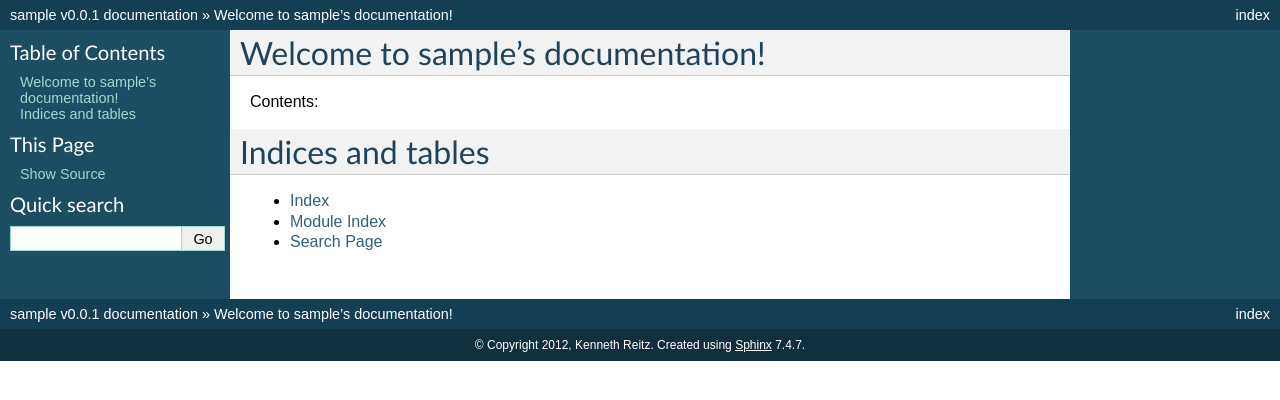
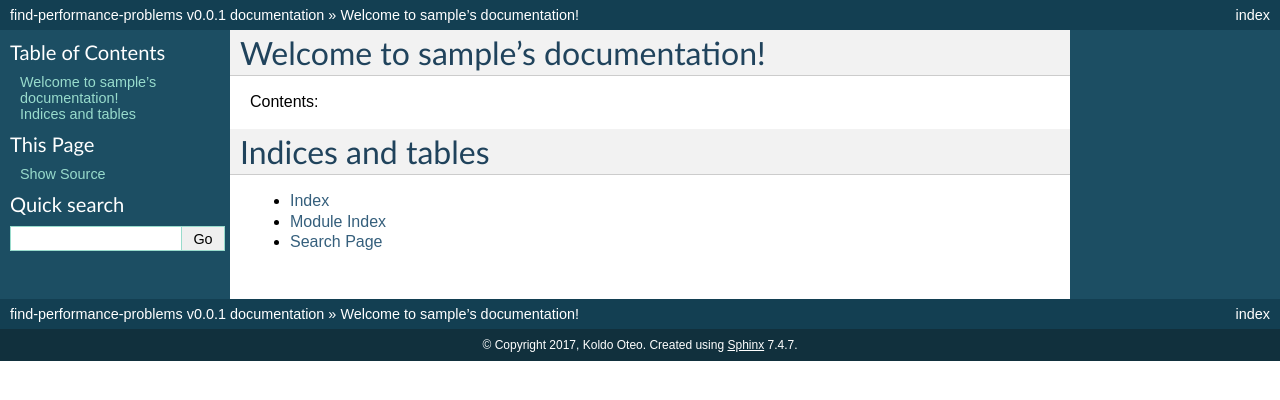
Before and after one commit to SiteReliabilityEngineering/find-performance-problems, a Sphinx documentation site: the page built from docs/index.rst, in a window 1280 px wide. Shown: the top 400 px of the page. Built offline with Sphinx 7.4.7, drawn with Linux system fonts in a browser that asks for light colours.

Commit message:
Update conf.py

```diff
--- a/docs/conf.py
+++ b/docs/conf.py
@@ -40,8 +40,8 @@ source_suffix = '.rst'
 master_doc = 'index'
 
 # General information about the project.
-project = u'sample'
-copyright = u'2012, Kenneth Reitz'
+project = u'find-performance-problems'
+copyright = u'2017, Koldo Oteo'
 
 # The version info for the project you're documenting, acts as replacement for
 # |version| and |release|, also used in various other places throughout the
@@ -183,8 +183,8 @@ latex_elements = {
 # Grouping the document tree into LaTeX files. List of tuples
 # (source start file, target name, title, author, documentclass [howto/manual]).
 latex_documents = [
-  ('index', 'sample.tex', u'sample Documentation',
-   u'Kenneth Reitz', 'manual'),
+  ('index', 'find-performance-problems.tex', u'find-performance-problems Documentation',
+   u'Koldo Oteo', 'manual'),
 ]
 
 # The name of an image file (relative to this directory) to place at the top of
@@ -213,8 +213,8 @@ latex_documents = [
 # One entry per manual page. List of tuples
 # (source start file, name, description, authors, manual section).
 man_pages = [
-    ('index', 'sample', u'sample Documentation',
-     [u'Kenneth Reitz'], 1)
+    ('index', 'find-performance-problems', u'find-performance-problems Documentation',
+     [u'Koldo Oteo'], 1)
 ]
 
 # If true, show URL addresses after external links.
@@ -227,8 +227,8 @@ man_pages = [
 # (source start file, target name, title, author,
 #  dir menu entry, description, category)
 texinfo_documents = [
-  ('index', 'sample', u'sample Documentation',
-   u'Kenneth Reitz', 'sample', 'One line description of project.',
+  ('index', 'find-performance-problems', u'find-performance-problems Documentation',
+   u'Koldo Oteo', 'find-performance-problems', 'One line description of project.',
    'Miscellaneous'),
 ]
 
```
